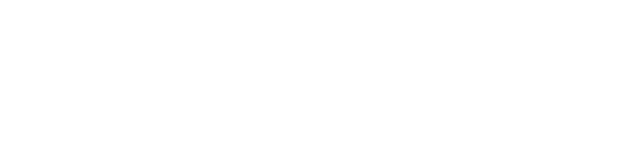
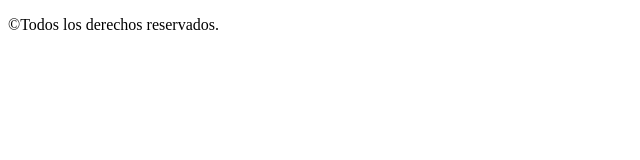
Before and after one commit to yanina-rodriguez-dev/temporizador, a plain HTML site: page index.html in a window 1280 px wide. Shown: the whole page, without its empty margins (0-640 px from the left). Drawn offline with Linux system fonts and the light colour scheme.

```diff
--- a/index.html
+++ b/index.html
@@ -9,8 +9,14 @@
     <meta name="author" content="Rodriguez Yanina">
     <title>Document</title>
     <link rel="stylesheet" href="./css/style.css">
+
 </head>
 <body>
+    <main>
 
+    </main>
+<footer>
+    <p>&copy;Todos los derechos reservados.</p>
+</footer>
 </body>
 </html>
```
